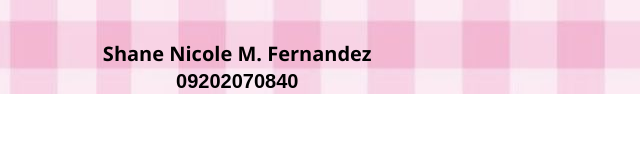
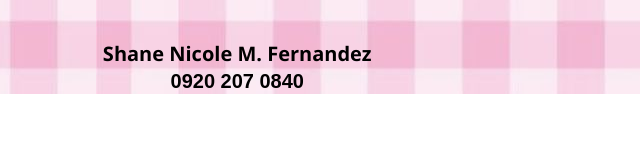
Before and after one commit to Alexa1805/FromLove-WithLove.github.io, a plain HTML site: page cindex.html in a window 1280 px wide. Shown: the part 656-800 px from the top of the page, 640-1280 px from the left. Drawn offline with nearby package versions, Linux system fonts and the light colour scheme; a web font is replaced by a local one.

Commit message:
Update cindex.html

```diff
--- a/cindex.html
+++ b/cindex.html
@@ -36,9 +36,11 @@
     <div>
         <p>
             Shane Nicole M. Fernandez <br>
-            <a href="tel:09202070840">09202070840</a>
+            <a href="tel:+639202070840">0920 207 0840</a>
         </p>
     </div>
+</div>
+
 </div>
                 </div>
             </div>
```
